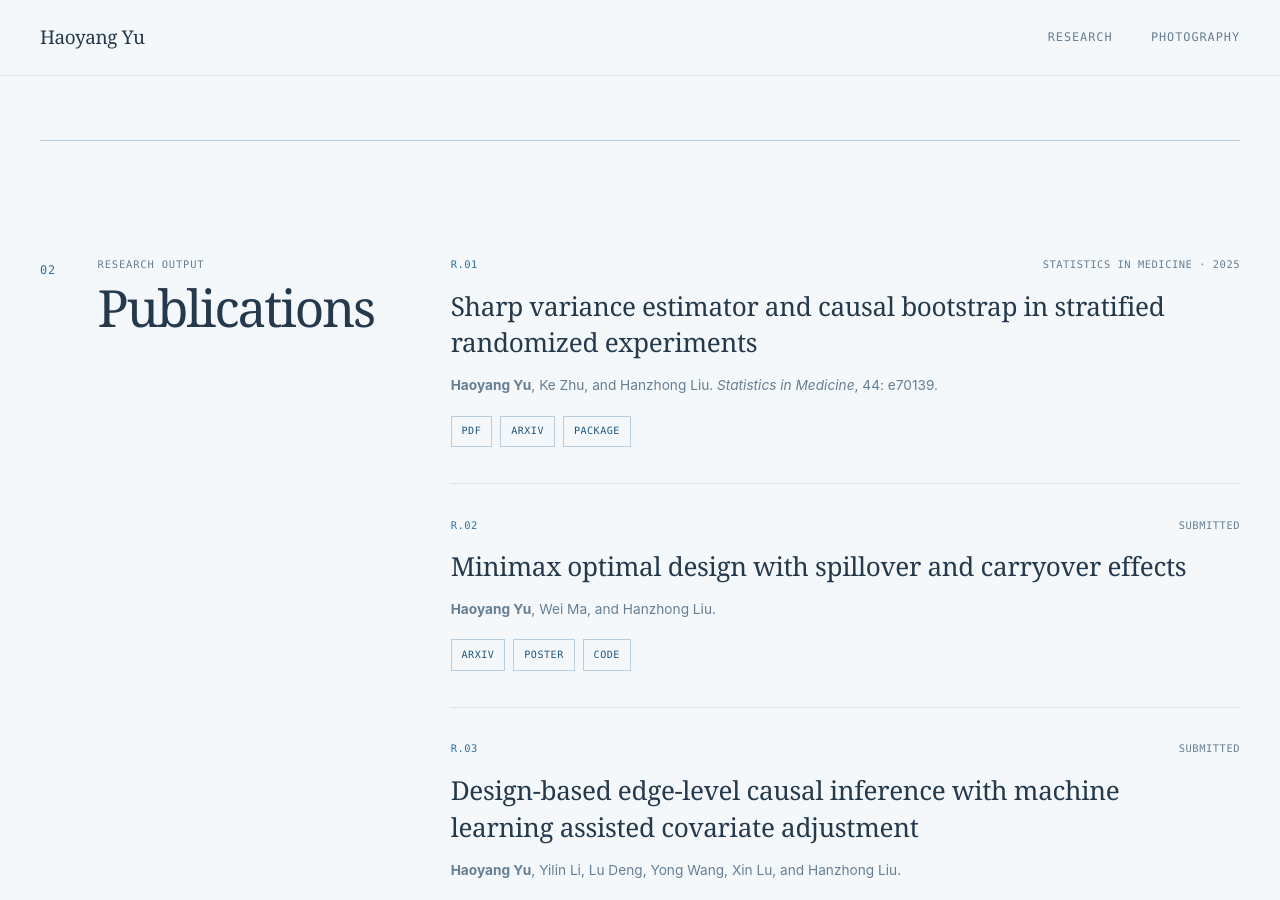
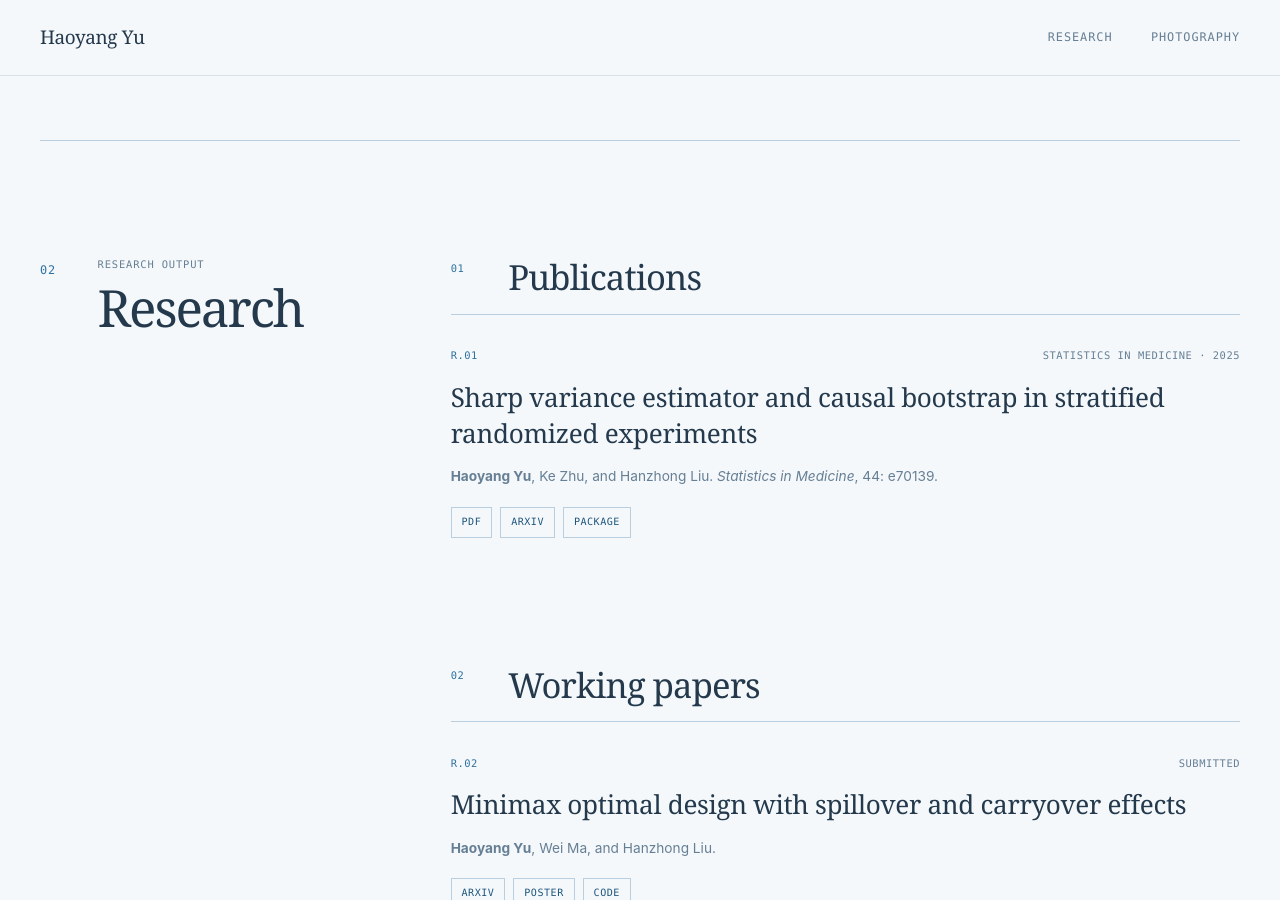
Before and after one commit to yu-hao-yang/yu-hao-yang.github.io, a Jekyll site: the page built from _pages/about.md, in a window 1280 px wide and 900 px high, scrolled down 1207 px. Built offline with Jekyll 4.4.1, drawn with Linux system fonts in a browser that asks for light colours; some of the changed text lies outside the part shown.

Commit message:
Clarify research and teaching sections

```diff
--- a/_data/photography.yml
+++ b/_data/photography.yml
@@ -1,5 +1,6 @@
-# Photographs are listed newest first. Dates come from the YYYYMM portion of
-# each original filename; locations come from the filename's city name.
+# Site-ready image files live in images/photography and are tracked by Git.
+# To add a photograph, place its JPG there and add one metadata block below.
+# The page sorts entries by sort_date, so this file does not need manual reordering.
 - image: /images/photography/Barcelona_202608_1.jpg
   width: 1597
   height: 2400
--- a/_pages/about.md
+++ b/_pages/about.md
@@ -77,63 +77,80 @@ redirect_from:
     </div>
   </section>
 
-  <section class="indexed-section" aria-labelledby="publications-title">
+  <section class="indexed-section" aria-labelledby="research-title">
     <header class="indexed-section__heading">
       <span class="section-number">02</span>
       <div>
         <p>Research output</p>
-        <h2 id="publications-title">Publications</h2>
+        <h2 id="research-title">Research</h2>
       </div>
     </header>
-    <div class="indexed-section__content work-list">
-      <article class="work-entry">
-        <div class="work-entry__meta">
-          <span>R.01</span>
-          <span>Statistics in Medicine · 2025</span>
+    <div class="indexed-section__content home-research-groups">
+      <section class="home-research-group" aria-labelledby="home-publications-title">
+        <header class="home-research-group__heading">
+          <span>01</span>
+          <h3 id="home-publications-title">Publications</h3>
+        </header>
+        <div class="work-list">
+          <article class="work-entry">
+            <div class="work-entry__meta">
+              <span>R.01</span>
+              <span>Statistics in Medicine · 2025</span>
+            </div>
+            <h4><a href="https://onlinelibrary.wiley.com/doi/10.1002/sim.70139">Sharp variance estimator and causal bootstrap in stratified randomized experiments</a></h4>
+            <p><strong>Haoyang Yu</strong>, Ke Zhu, and Hanzhong Liu. <em>Statistics in Medicine</em>, 44: e70139.</p>
+            <div class="work-links">
+              <a href="https://onlinelibrary.wiley.com/doi/epdf/10.1002/sim.70139?domain=author&amp;token=BUFGBT3URH3BSCBGWQAE">PDF</a>
+              <a href="https://arxiv.org/abs/2401.16667">arXiv</a>
+              <a href="https://github.com/yu-hao-yang/CausalBootstrap">Package</a>
+            </div>
+          </article>
         </div>
-        <h3><a href="https://onlinelibrary.wiley.com/doi/10.1002/sim.70139">Sharp variance estimator and causal bootstrap in stratified randomized experiments</a></h3>
-        <p><strong>Haoyang Yu</strong>, Ke Zhu, and Hanzhong Liu. <em>Statistics in Medicine</em>, 44: e70139.</p>
-        <div class="work-links">
-          <a href="https://onlinelibrary.wiley.com/doi/epdf/10.1002/sim.70139?domain=author&amp;token=BUFGBT3URH3BSCBGWQAE">PDF</a>
-          <a href="https://arxiv.org/abs/2401.16667">arXiv</a>
-          <a href="https://github.com/yu-hao-yang/CausalBootstrap">Package</a>
+      </section>
+
+      <section class="home-research-group" aria-labelledby="home-working-papers-title">
+        <header class="home-research-group__heading">
+          <span>02</span>
+          <h3 id="home-working-papers-title">Working papers</h3>
+        </header>
+        <div class="work-list">
+          <article class="work-entry">
+            <div class="work-entry__meta">
+              <span>R.02</span>
+              <span>Submitted</span>
+            </div>
+            <h4><a href="https://arxiv.org/abs/2501.14602">Minimax optimal design with spillover and carryover effects</a></h4>
+            <p><strong>Haoyang Yu</strong>, Wei Ma, and Hanzhong Liu.</p>
+            <div class="work-links">
+              <a href="https://arxiv.org/abs/2501.14602">arXiv</a>
+              <a href="https://drive.google.com/file/d/1iIWW7cJH1ZCMkbTGKjsP1vugDg9XBHQb/view?usp=share_link">Poster</a>
+              <a href="https://github.com/yu-hao-yang/minimax">Code</a>
+            </div>
+          </article>
+          <article class="work-entry">
+            <div class="work-entry__meta">
+              <span>R.03</span>
+              <span>Submitted</span>
+            </div>
+            <h4><a href="https://arxiv.org/abs/2606.00965">Design-based edge-level causal inference with machine learning assisted covariate adjustment</a></h4>
+            <p><strong>Haoyang Yu</strong>, Yilin Li, Lu Deng, Yong Wang, Xin Lu, and Hanzhong Liu.</p>
+            <div class="work-links">
+              <a href="https://arxiv.org/abs/2606.00965">arXiv</a>
+            </div>
+          </article>
+          <article class="work-entry">
+            <div class="work-entry__meta">
+              <span>R.04</span>
+              <span>Submitted · Chinese</span>
+            </div>
+            <h4><a href="https://arxiv.org/abs/2511.22518">Design-based Theory for Causal Inference (in Chinese)</a></h4>
+            <p>Xin Lu, Wanjia Fu, Hongzi Li, <strong>Haoyang Yu</strong>, Honghao Zhang, Ke Zhu, and Hanzhong Liu.</p>
+            <div class="work-links">
+              <a href="https://arxiv.org/abs/2511.22518">arXiv</a>
+            </div>
+          </article>
         </div>
-      </article>
-      <article class="work-entry">
-        <div class="work-entry__meta">
-          <span>R.02</span>
-          <span>Submitted</span>
-        </div>
-        <h3><a href="https://arxiv.org/abs/2501.14602">Minimax optimal design with spillover and carryover effects</a></h3>
-        <p><strong>Haoyang Yu</strong>, Wei Ma, and Hanzhong Liu.</p>
-        <div class="work-links">
-          <a href="https://arxiv.org/abs/2501.14602">arXiv</a>
-          <a href="https://drive.google.com/file/d/1iIWW7cJH1ZCMkbTGKjsP1vugDg9XBHQb/view?usp=share_link">Poster</a>
-          <a href="https://github.com/yu-hao-yang/minimax">Code</a>
-        </div>
-      </article>
-      <article class="work-entry">
-        <div class="work-entry__meta">
-          <span>R.03</span>
-          <span>Submitted</span>
-        </div>
-        <h3><a href="https://arxiv.org/abs/2606.00965">Design-based edge-level causal inference with machine learning assisted covariate adjustment</a></h3>
-        <p><strong>Haoyang Yu</strong>, Yilin Li, Lu Deng, Yong Wang, Xin Lu, and Hanzhong Liu.</p>
-        <div class="work-links">
-          <a href="https://arxiv.org/abs/2606.00965">arXiv</a>
-        </div>
-      </article>
-      <article class="work-entry">
-        <div class="work-entry__meta">
-          <span>R.04</span>
-          <span>Submitted · Chinese</span>
-        </div>
-        <h3><a href="https://arxiv.org/abs/2511.22518">Design-based Theory for Causal Inference (in Chinese)</a></h3>
-        <p>Xin Lu, Wanjia Fu, Hongzi Li, <strong>Haoyang Yu</strong>, Honghao Zhang, Ke Zhu, and Hanzhong Liu.</p>
-        <div class="work-links">
-          <a href="https://arxiv.org/abs/2511.22518">arXiv</a>
-        </div>
-      </article>
+      </section>
     </div>
   </section>
 
@@ -173,7 +190,13 @@ redirect_from:
         <ul>
           <li><span>Statistical Inference</span><time>Fall 2022</time></li>
           <li><span>Introduction to Bayesian Statistics</span><time>Spring 2023, 2024</time></li>
-          <li><span>Introduction to Causal Inference</span><time>Fall 2023, 2024</time></li>
+          <li>
+            <div>
+              <span>Introduction to Causal Inference</span>
+              <p class="teaching-note">Outstanding Teaching Assistant Award · 2025</p>
+            </div>
+            <time>Fall 2023, 2024</time>
+          </li>
           <li><span>Introduction to Biostatistics and Bioinformatics</span><time>Spring 2026</time></li>
         </ul>
       </article>
@@ -181,7 +204,13 @@ redirect_from:
         <h3>Graduate</h3>
         <ul>
           <li><span>Advanced Probability Theory II</span><time>Spring 2024</time></li>
-          <li><span>Selected Topics on Advanced Statistics</span><time>Spring 2026</time></li>
+          <li>
+            <div>
+              <span>Selected Topics on Advanced Statistics</span>
+              <p class="teaching-note">Topic · Bayesian Theory, Methods, and Computation</p>
+            </div>
+            <time>Spring 2026</time>
+          </li>
         </ul>
       </article>
     </div>
--- a/_sass/layout/_site.scss
+++ b/_sass/layout/_site.scss
@@ -397,6 +397,37 @@ button:focus-visible {
   display: grid;
 }
 
+.home-research-groups {
+  display: grid;
+  gap: clamp(3.5rem, 7vw, 5.5rem);
+}
+
+.home-research-group__heading {
+  display: grid;
+  grid-template-columns: 2.3rem minmax(0, 1fr);
+  gap: 0.9rem;
+  margin-bottom: 1.8rem;
+  padding-bottom: 0.9rem;
+  border-bottom: 1px solid var(--site-line-strong);
+}
+
+.home-research-group__heading span {
+  padding-top: 0.2rem;
+  color: var(--site-accent);
+  font-family: var(--site-mono);
+  font-size: 0.58rem;
+  letter-spacing: 0.05em;
+}
+
+.home-research-group__heading h3 {
+  margin: 0;
+  color: var(--site-ink);
+  font-family: Georgia, "Times New Roman", serif;
+  font-size: clamp(1.4rem, 2.7vw, 2rem);
+  font-weight: 400;
+  letter-spacing: -0.025em;
+}
+
 .work-entry {
   padding: 1.8rem 0 2rem;
   border-top: 1px solid var(--site-line);
@@ -424,7 +455,8 @@ button:focus-visible {
   color: var(--site-accent);
 }
 
-.work-entry h3 {
+.work-entry h3,
+.work-entry h4 {
   max-width: 760px;
   margin: 0;
   font-family: Georgia, "Times New Roman", serif;
@@ -434,13 +466,16 @@ button:focus-visible {
   line-height: 1.4;
 }
 
-.work-entry h3 a {
+.work-entry h3 a,
+.work-entry h4 a {
   color: var(--site-ink);
   text-decoration: none;
 }
 
 .work-entry h3 a:hover,
-.work-entry h3 a:focus-visible {
+.work-entry h3 a:focus-visible,
+.work-entry h4 a:hover,
+.work-entry h4 a:focus-visible {
   color: var(--site-accent-dark);
 }
 
@@ -537,6 +572,13 @@ button:focus-visible {
 .teaching-columns time {
   max-width: 112px;
   text-align: right;
+}
+
+.teaching-note {
+  margin: 0.35rem 0 0;
+  color: var(--site-muted);
+  font-size: 0.62rem;
+  line-height: 1.5;
 }
 
 .contact-section {
```
Also changed, not shown: other parts of _pages/about.md (+3 -3 lines), _pages/research.md (+1 -1 lines).
